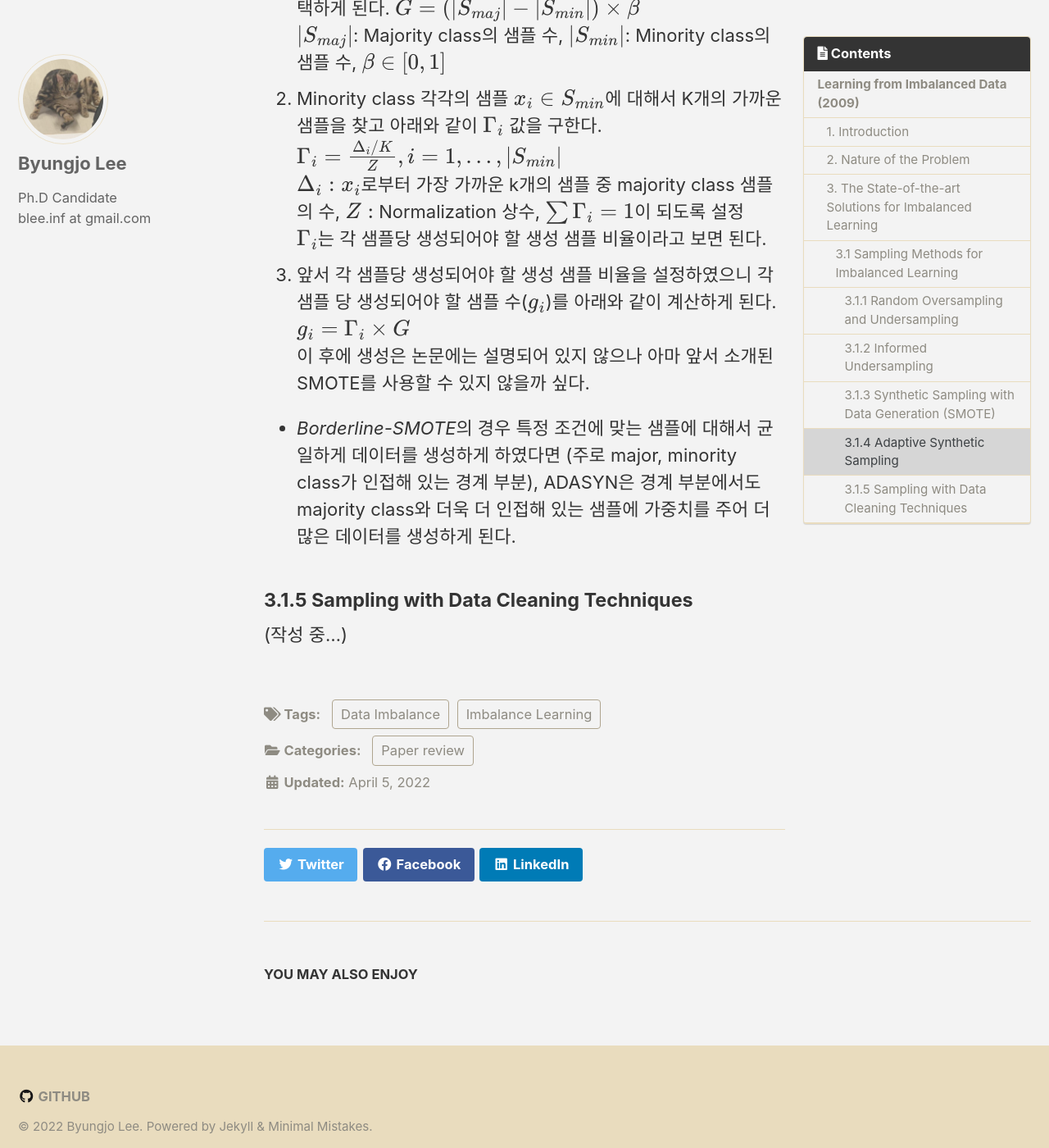
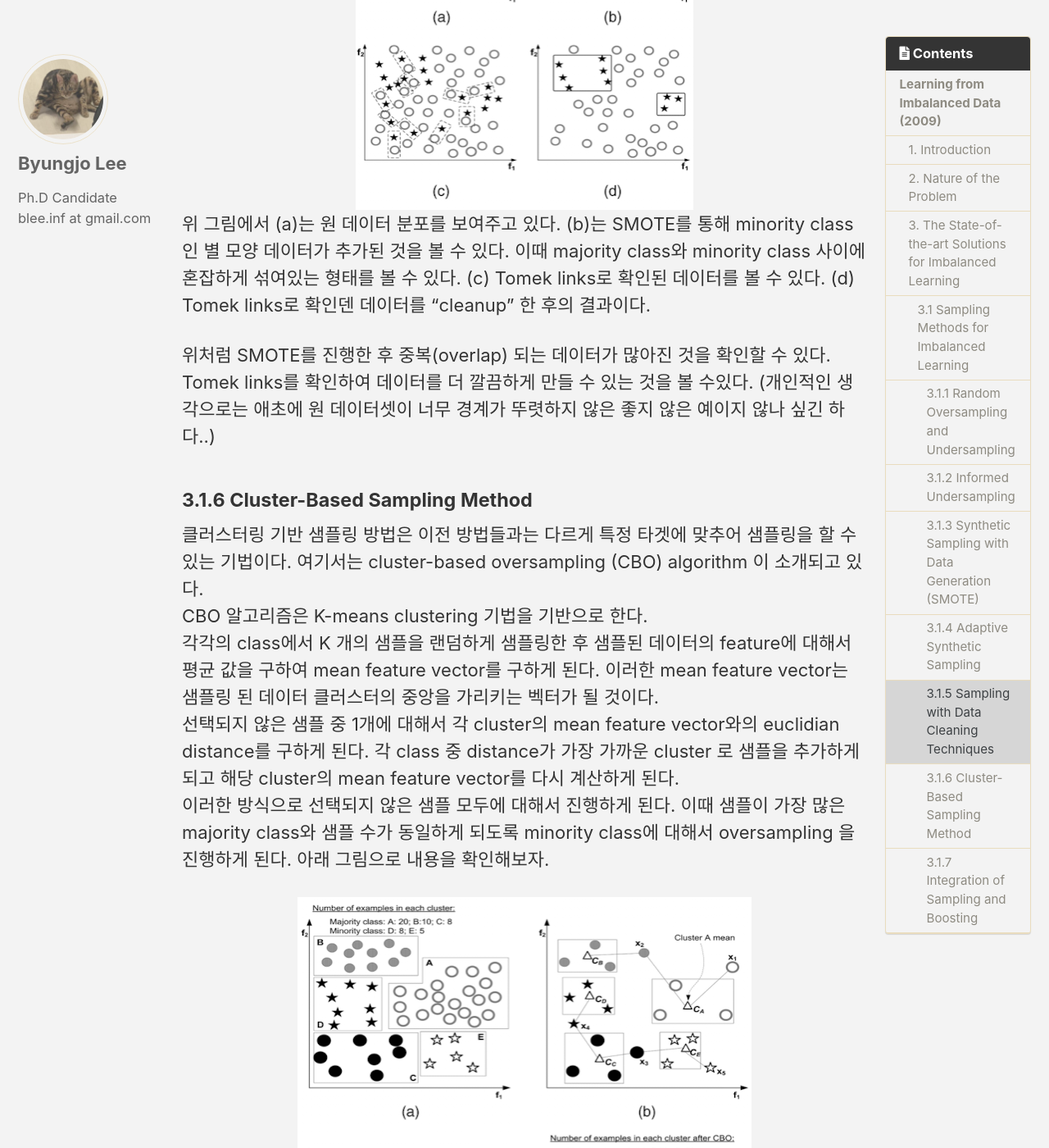
Before and after one commit to bzlee-bio/bzlee-bio.github.io, a Jekyll site: the page built from _posts/2022-04-05-Paper-review.md, in a window 1280 px wide and 1400 px high, scrolled down 8594 px. Shown: the whole window at 82% size. Built offline with Jekyll 4.4.1, drawn with Linux system fonts in a browser that asks for light colours; cached includes are drawn as plain includes; formulas are drawn with MathJax 3; some of the changed text lies outside the part shown.

Commit message:
041122 posting

```diff
--- a/_posts/2022-04-05-Paper-review.md
+++ b/_posts/2022-04-05-Paper-review.md
@@ -124,4 +124,31 @@ $g_i=\Gamma_i\times G$
 - *Borderline-SMOTE*의 경우 특정 조건에 맞는 샘플에 대해서 균일하게 데이터를 생성하게 하였다면 (주로 major, minority class가 인접해 있는 경계 부분), ADASYN은 경계 부분에서도 majority class와 더욱 더 인접해 있는 샘플에 가중치를 주어 더 많은 데이터를 생성하게 된다.
 
 #### 3.1.5 Sampling with Data Cleaning Techniques
+이번에는 앞서 소개된 샘플링 기법을 통해 얻어진 데이터에 대해서 중복된 뎉이터를 제거하는 기법인 Tomek links 에 대해서 소개하고 있다.
+Tomek links란 가장 가까우면서 각각의 샘플이 다른 클래스에 속해 있는 샘플 쌍을 의미한다. 이러한 샘플 쌍 $(x_i, x_j)$은 다음과 같이 정의가 된다.
+$(x_i, x_j), x_i \in S_{min}, x_j \in S_{maj}$
+두 샘플 간 거리는 $d(x_i, x_j)$ 로 한다.
+
+여기서 $(x_i, x_j)$는 아래의 조건을 만족할 때 Tomek link라 한다.
+- $d(x_i, x_k) < d(x_i, x_j)$ 또는 $d(x_k, x_j) < d(x_i, x_j)$를 만족하는 $x_k$가 존재하지 않는 경우
+이와같이 정의가 된 Tomek link는 둘 중 하나의 요소가 노이즈 이거나 두 요소가 경계에 있는 요소라고 생각할 수 있다. 앞서 제시된 데이터 생성 후 데이터 클리닝을 위해 Tomek links를 "cleanup" 하는 방법을 취할 수 있다. 이러한 예제는 그림으로 보면 이해가 더 쉽다.
+
+![](/imgs/040622_post/fig5.png){: .align-center}
+위 그림에서 (a)는 원 데이터 분포를 보여주고 있다. (b)는 SMOTE를 통해 minority class인 별 모양 데이터가 추가된 것을 볼 수 있다. 이때 majority class와 minority class 사이에 혼잡하게 섞여있는 형태를 볼 수 있다. (c) Tomek links로 확인된 데이터를 볼 수 있다. (d) Tomek links로 확인덴 데이터를 "cleanup" 한 후의 결과이다.
+
+위처럼 SMOTE를 진행한 후 중복(overlap) 되는 데이터가 많아진 것을 확인할 수 있다. Tomek links를 확인하여 데이터를 더 깔끔하게 만들 수 있는 것을 볼 수있다. (개인적인 생각으로는 애초에 원 데이터셋이 너무 경계가 뚜렷하지 않은 좋지 않은 예이지 않나 싶긴 하다..)
+
+#### 3.1.6 Cluster-Based Sampling Method
+클러스터링 기반 샘플링 방법은 이전 방법들과는 다르게 특정 타겟에 맞추어 샘플링을 할 수 있는 기법이다. 여기서는 cluster-based oversampling (CBO) algorithm 이 소개되고 있다.
+CBO 알고리즘은 K-means clustering 기법을 기반으로 한다.
+각각의 class에서 K 개의 샘플을 랜덤하게 샘플링한 후 샘플된 데이터의 feature에 대해서 평균 값을 구하여 mean feature vector를 구하게 된다. 이러한 mean feature vector는 샘플링 된 데이터 클러스터의 중앙을 가리키는 벡터가 될 것이다.
+선택되지 않은 샘플 중 1개에 대해서 각 cluster의 mean feature vector와의 euclidian distance를 구하게 된다. 각 class 중 distance가 가장 가까운 cluster 로 샘플을 추가하게 되고 해당 cluster의 mean feature vector를 다시 계산하게 된다.
+이러한 방식으로 선택되지 않은 샘플 모두에 대해서 진행하게 된다. 이때 샘플이 가장 많은 majority class와 샘플 수가 동일하게 되도록 minority class에 대해서 oversampling 을 진행하게 된다. 아래 그림으로 내용을 확인해보자.
+
+![](/imgs/040622_post/fig6.png){: .align-center}
+(a)는 원 데이터의 분포이다. (b)는 각 class에서 K=3 개의 샘플을 샘플링한 후 mean feature vector가 가리키는 위치 (삼각형, clustering mean)을 보여주고 있으며 샘플된 포인트와 각 cluster mean의 distance를 보여주고 있다. (c)는 새로 계산되는 cluster mean을 보여주고 있다. (d)는 minority class 인 D, E에 대해 cluster-based oversampling 을 진행한 후의 모습이다. 여기서 oversampling을 하는 경우 앞서 소개된 데이터 생성 예제와 같은 방법을 사용하여 진행한다. 이러한 방법은 within-class imbalance와 between-class imbalance에 효과적이라고 한다.
+
+이 방법 같은 경우는 개인적으로는 효과적인 것인가에 대한 의문점이 든다..
+
+#### 3.1.7 Integration of Sampling and Boosting
 (작성 중...)
--- a/_sass/minimal-mistakes/_variables.scss
+++ b/_sass/minimal-mistakes/_variables.scss
@@ -155,9 +155,9 @@ $max-width: $x-large !default;
    Grid
    ========================================================================== */
 
-$right-sidebar-width-narrow: 200px !default;
-$right-sidebar-width: 300px !default;
-$right-sidebar-width-wide: 400px !default;
+$right-sidebar-width-narrow: 100px !default; // default 200px
+$right-sidebar-width: 200px !default; // default 300px
+$right-sidebar-width-wide: 250px !default; // default 400px
 
 /*
    Other
```
Also changed, not shown: imgs/040622_post/fig5.png (added), imgs/040622_post/fig6.png (added), 15 other files.
